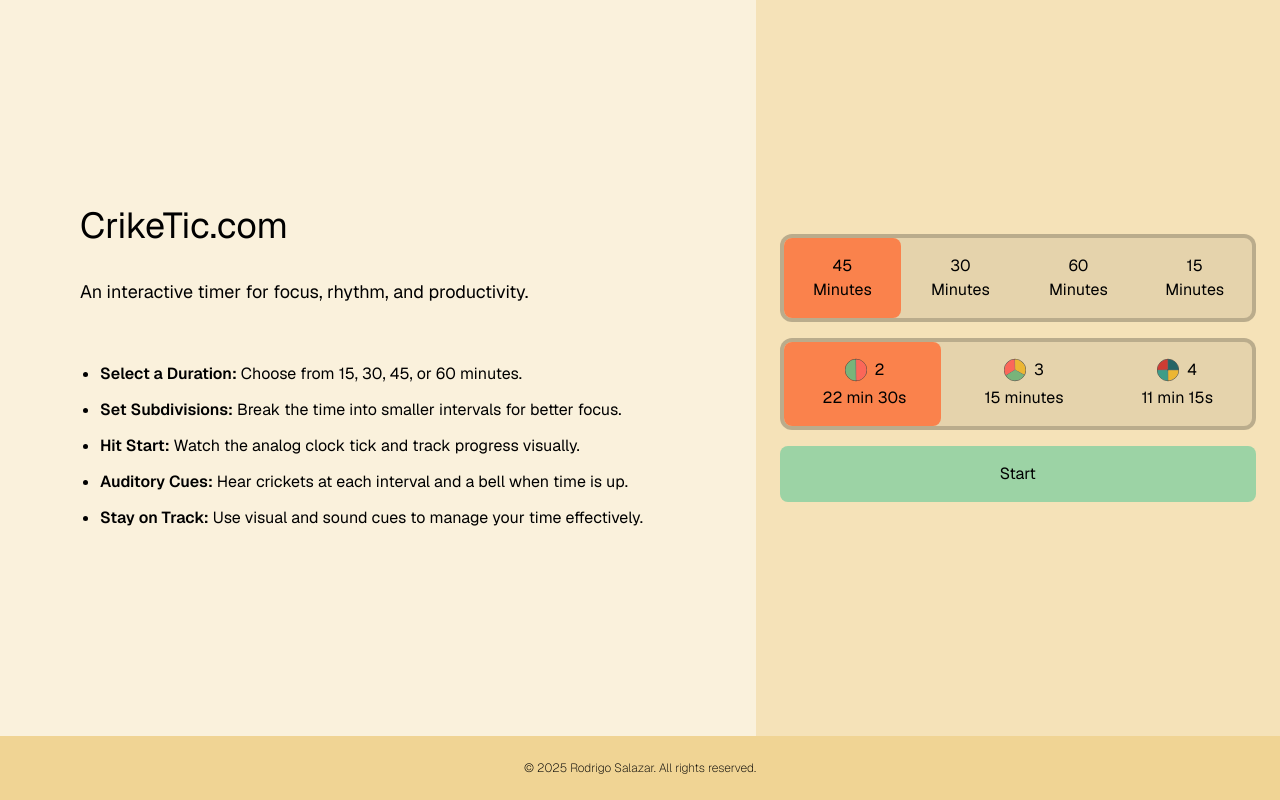
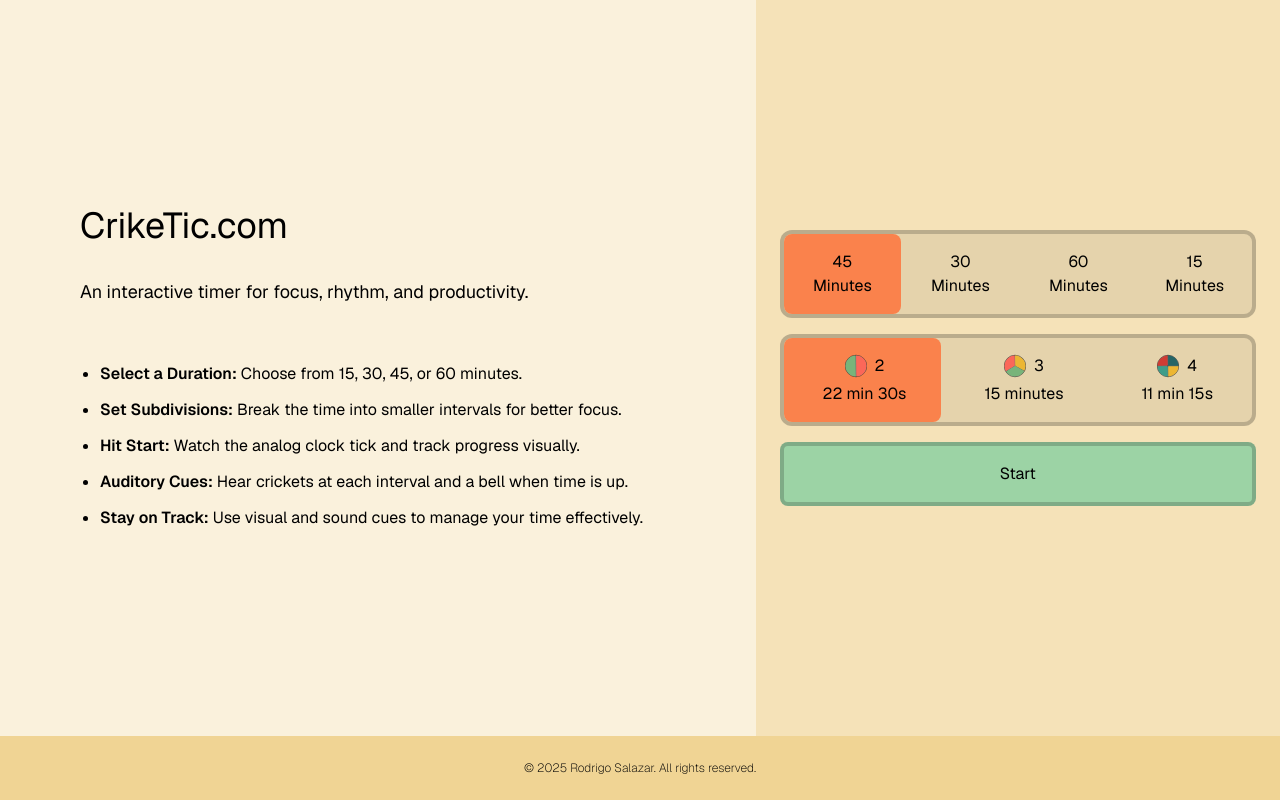
Before and after one commit to rodrigos1233/time-control, a Next.js app: page / in a window 1280 px wide. Built offline with nearby package versions, Linux system fonts and the light colour scheme.

Commit message:
Style button

```diff
--- a/src/app/components/button/button.tsx
+++ b/src/app/components/button/button.tsx
@@ -10,10 +10,9 @@ export default function Button({ onClick, children}: ButtonProps) {
     return (
         <button
             onClick={onClick}
-            className="bg-greenButtonBackground rounded-lg px-6 py-4 text-sm sm:text-base text-center cursor-pointer flex-grow-0"
+            className="bg-greenButtonBackground rounded-lg px-6 py-4 text-sm sm:text-base text-center cursor-pointer flex-grow-0 hover:brightness-105 border-selectorBorder border-4"
         >
             {children}
         </button>
-
     );
 }
```
